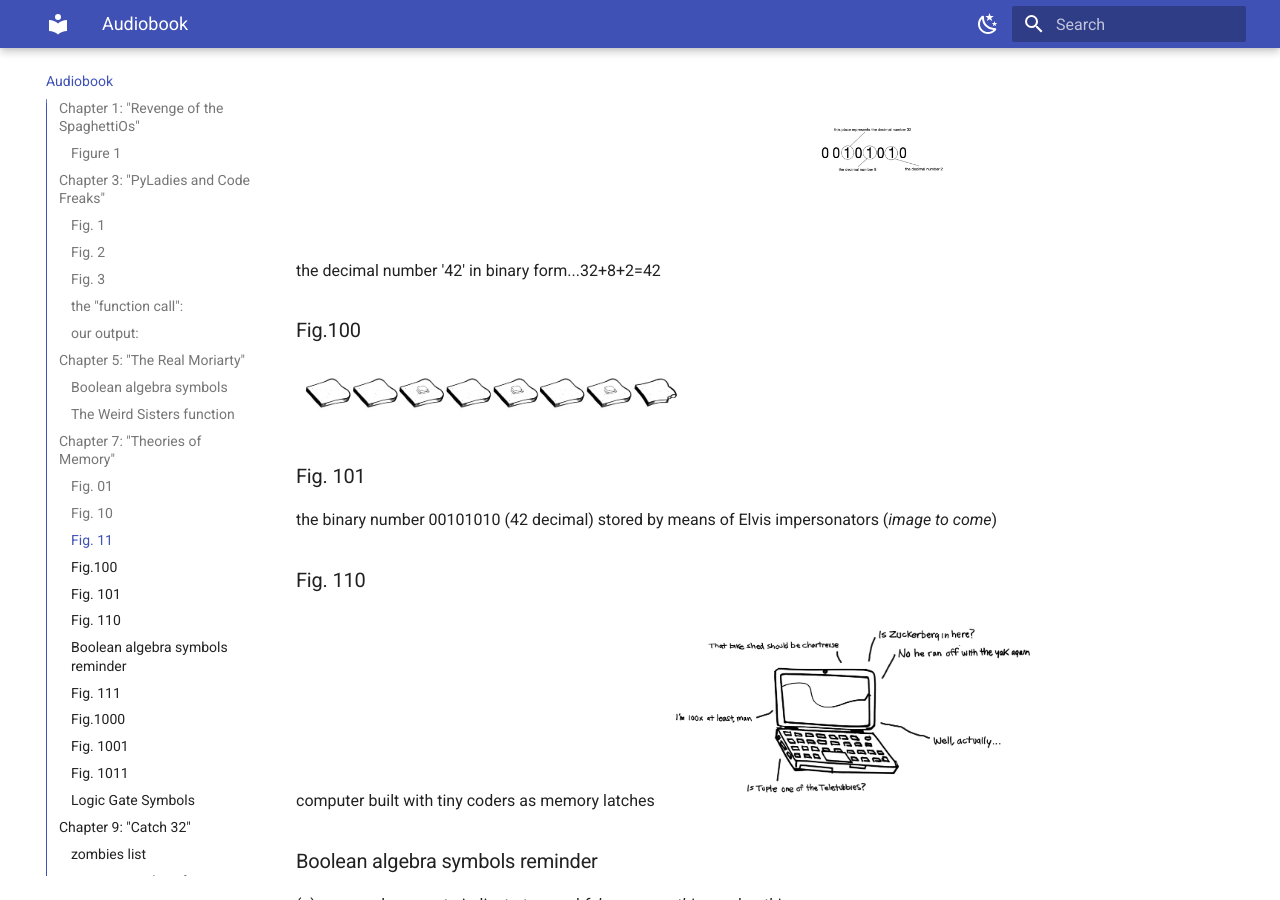
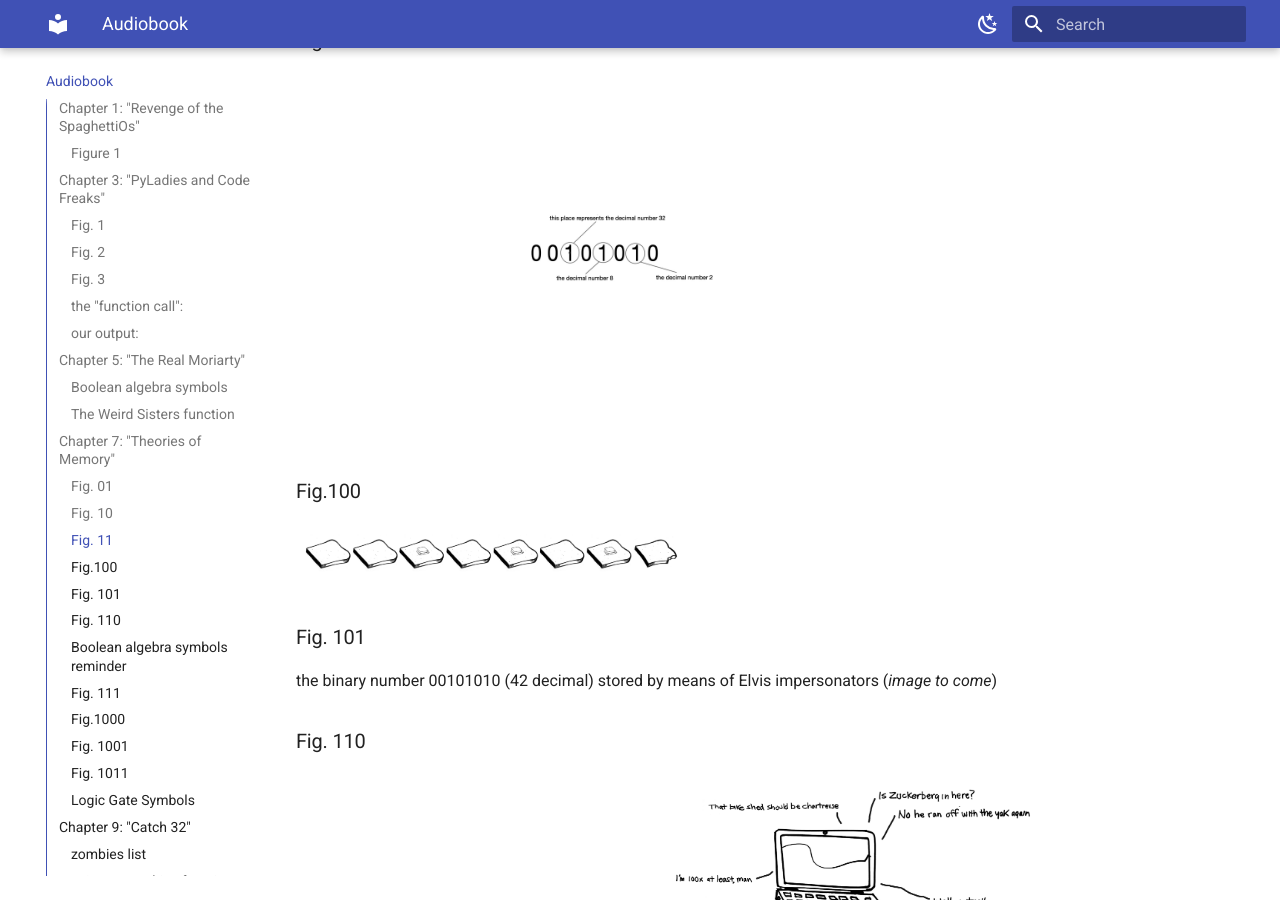
Before and after one commit to zappascout/devil_notes-sources, an MkDocs documentation site: the page built from docs/notes_audio_devil.md, in a window 1280 px wide and 900 px high, scrolled down 3247 px. Built offline with MkDocs 1.6.1 and Material for MkDocs 9.7.7, drawn with Linux system fonts in a browser that asks for light colours.

Commit message:
resizing first three cartoons (bigger)

```diff
--- a/docs/notes_audio_devil.md
+++ b/docs/notes_audio_devil.md
@@ -81,14 +81,13 @@
 ##**Chapter 7:** "Theories of Memory"
 ###Fig. 01
 
-![the binary number '01' in toast](assets/images/toast_01_grove.jpg){ width="400" }
+![the binary number '01' in toast](assets/images/toast_01_grove.jpg){ width="450" }
 
 ###Fig. 10
-![the decimal number '4000'](assets/images/decimal_4000.jpeg){ width="400" }
+![the decimal number '4000'](assets/images/decimal_4000.jpeg){ width="450" }
 
 ###Fig. 11
-the decimal number '42' in binary form...32+8+2=42
-![the decimal number '42' in binary](assets/images/binary_42_grove.jpg){ width="400" }
+![the decimal number '42' in binary](assets/images/binary_42_grove.jpg){ width="600" }
 
 ###Fig.100
 !["42" expressed in binary form through the medium of toast](assets/images/toast_42_grove.jpg){ width="400" }
```
